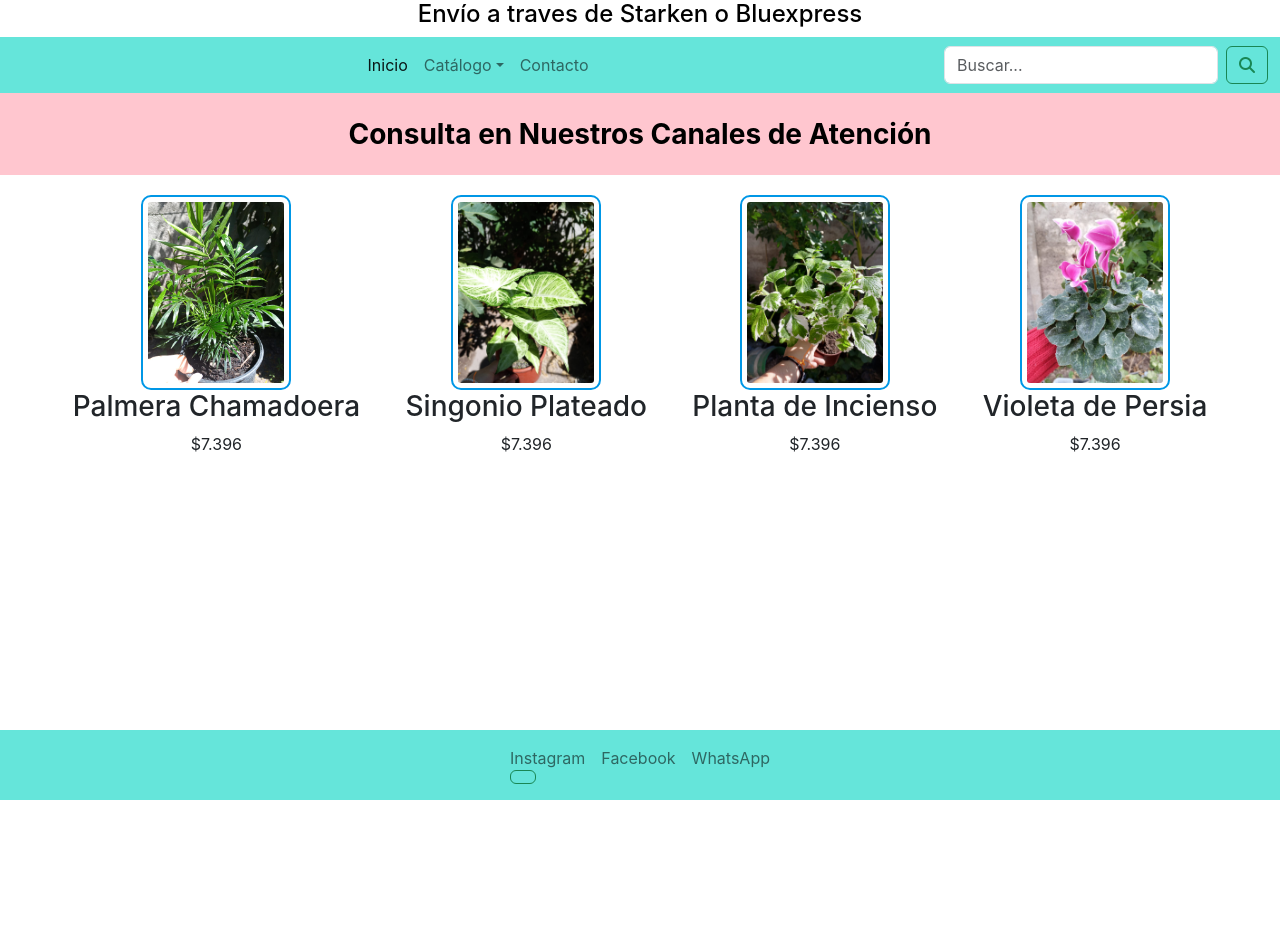
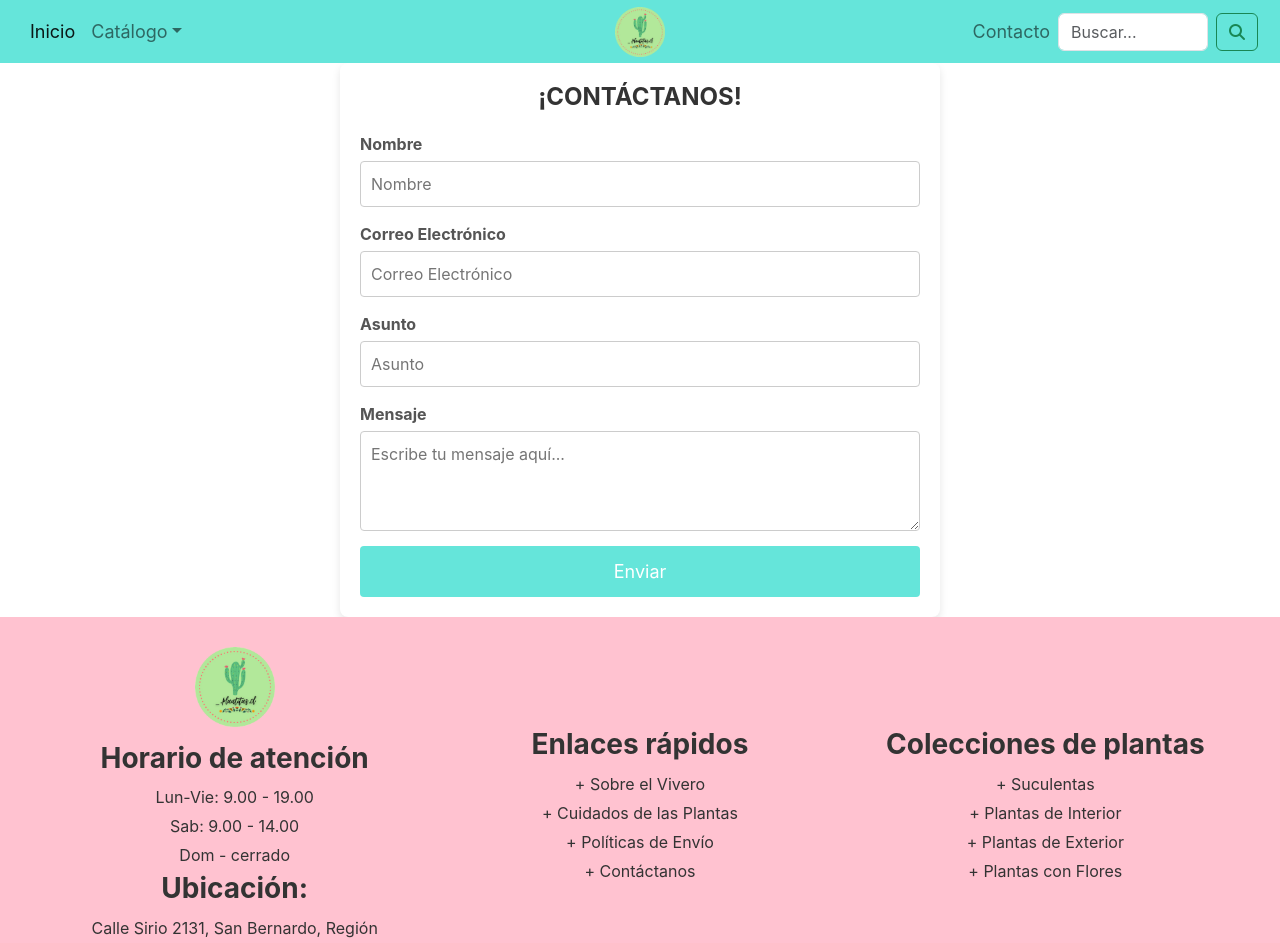
Before and after one commit to talicumivm/taller1, a React (Create React App) app: page /contacto in a window 1280 px wide. Shown: the top 943 px of the page. Before the commit the page ends 800 px from the top, so only its background shows below. Built offline with nearby package versions, Linux system fonts and the light colour scheme.

Commit message:
Creacion de formulario de contacto, hoja de estilos de footer y contact form ademas de modificacion en la nav.css

```diff
--- a/src/App.js
+++ b/src/App.js
@@ -1,6 +1,7 @@
 import { Routes, Route } from "react-router-dom";
 import Nav from "./components/Nav";
 import Footer from "./components/Footer";
+import ContactForm from "./components/ContactForm"; // Importa el componente ContactForm
 import '@fortawesome/fontawesome-free/css/all.min.css';
 import './App.css';
 import producto1 from './assets/imagenes/producto1.jpg';
@@ -8,13 +9,15 @@ import producto2 from './assets/imagenes/producto5.jpg';
 import producto3 from './assets/imagenes/producto3.jpg';
 import producto4 from './assets/imagenes/producto4.jpg';
 
-
-
 function App() {
   return (
     <div>
+      <Nav/>
+
+      <Routes>
+        <Route path="/" element={
+          <>
             <h4>Envío a traves de Starken o Bluexpress</h4>
-      <Nav/>
 
             {/* Título y sección de consulta */}
             <div className="consulta">
@@ -25,32 +28,32 @@ function App() {
             <div className="productos">
               <div className="producto">
                 <img src={producto1} alt="Producto 1" className="producto-imagen" />
-
                 <h3>Palmera Chamadoera</h3>
                 <p>$7.396</p>
               </div>
 
               <div className="producto">
                 <img src={producto2} alt="Producto 5" className="producto-imagen" />
-
                 <h3>Singonio Plateado</h3>
                 <p>$7.396</p>
               </div>
 
               <div className="producto">
                 <img src={producto3} alt="Producto 3" className="producto-imagen" />
-
                 <h3>Planta de Incienso</h3>
                 <p>$7.396</p>
               </div>
 
               <div className="producto">
                 <img src={producto4} alt="Producto 4" className="producto-imagen" />
-
                 <h3>Violeta de Persia</h3>
                 <p>$7.396</p>
               </div>
             </div>
+          </>
+        }/>
+        <Route path="/contacto" element={<ContactForm />} /> {/* Ruta al formulario de contacto */}
+      </Routes>
 
       <Footer/>
     </div>
--- /dev/null
+++ b/src/components/ContactForm.js
@@ -0,0 +1,31 @@
+import React from 'react';
+import '../contactForm.css'; // Asegúrate de crear y enlazar este archivo CSS
+
+const ContactForm = () => {
+  return (
+    <div className="contact-form-container">
+      <h2>¡CONTÁCTANOS!</h2>
+      <form className="contact-form">
+        <div className="form-group">
+          <label>Nombre</label>
+          <input type="text" placeholder="Nombre" required />
+        </div>
+        <div className="form-group">
+          <label>Correo Electrónico</label>
+          <input type="email" placeholder="Correo Electrónico" required />
+        </div>
+        <div className="form-group">
+          <label>Asunto</label>
+          <input type="text" placeholder="Asunto" required />
+        </div>
+        <div className="form-group">
+          <label>Mensaje</label>
+          <textarea placeholder="Escribe tu mensaje aquí..." required></textarea>
+        </div>
+        <button type="submit" className="submit-button">Enviar</button>
+      </form>
+    </div>
+  );
+};
+
+export default ContactForm;
--- a/src/components/Footer.js
+++ b/src/components/Footer.js
@@ -1,43 +1,68 @@
 import React from 'react';
+import '../footer.css'; // Asegúrate de que el archivo CSS esté correctamente enlazado
 
 const Footer = () => {
   return (
-    <footer
-      className="navbar navbar-expand-lg navbar-light"
-      style={{
-        backgroundColor: '#65E5DA',
-        position: 'fixed',
-        bottom: 0,
-        left: 0,
-        width: '100%',
-        textAlign: 'center',
-      }}
-    >
-      <div className="container-fluid">
-        <div className="collapse navbar-collapse" id="navbarNav">
-          <ul className="navbar-nav mx-auto mb-2 mb-lg-0">
-            <li className="nav-item">
-              <a className="nav-link" href="#">
+    <footer className="custom-footer">
+      <div className="footer-content container-fluid">
+        {/* Logo y Horario */}
+        <div className="footer-section">
+          <img src={require('../assets/imagenes/logo.png')} alt="Logo" className="footer-logo" />
+          <h3>Horario de atención</h3>
+          <p>Lun-Vie: 9.00 - 19.00</p>
+          <p>Sab: 9.00 - 14.00</p>
+          <p>Dom - cerrado</p>
+          <h3>Ubicación:</h3>
+          <p>Calle Sirio 2131, San Bernardo, Región Metropolitana</p>
+        </div>
+
+        {/* Enlaces Rápidos */}
+        <div className="footer-section">
+          <h3>Enlaces rápidos</h3>
+          <ul>
+            <li><a href="#about">+ Sobre el Vivero</a></li>
+            <li><a href="#plant-care">+ Cuidados de las Plantas</a></li>
+            <li><a href="#delivery-policy">+ Políticas de Envío</a></li>
+            <li><a href="#contact">+ Contáctanos</a></li>
+          </ul>
+        </div>
+
+        {/* Colecciones de Plantas */}
+        <div className="footer-section">
+          <h3>Colecciones de plantas</h3>
+          <ul>
+            <li><a href="#succulents">+ Suculentas</a></li>
+            <li><a href="#indoor-plants">+ Plantas de Interior</a></li>
+            <li><a href="#outdoor-plants">+ Plantas de Exterior</a></li>
+            <li><a href="#flowering-plants">+ Plantas con Flores</a></li>
+          </ul>
+        </div>
+      </div>
+
+      {/* Redes Sociales */}
+      <div className="footer-social">
+        <ul>
+          <li>
+            <a href="https://www.instagram.com/_.plantitas.cl?utm_source=ig_web_button_share_sheet&igsh=ZDNlZDc0MzIxNw==" className="social-link" target="_blank" rel="noopener noreferrer">
               Instagram
-                <form className="d-flex" role="search">
-                  <button className="btn btn-outline-success" type="submit">
-                    <i className="bi bi-instagram"></i> {/* Ícono de Instagram  */}
-                  </button>
-                </form>
             </a>
           </li>
-            <li className="nav-item">
-              <a className="nav-link" href="#">
+          <li>
+            <a href="https://web.facebook.com/profile.php?id=61551609270206&locale=es_LA" className="social-link" target="_blank" rel="noopener noreferrer">
               Facebook
             </a>
           </li>
-            <li className="nav-item">
-              <a className="nav-link" href="#">
+          <li>
+            <a href="https://wa.me/message/PKQTA47VQUEAF1" className="social-link" target="_blank" rel="noopener noreferrer">
               WhatsApp
             </a>
           </li>
         </ul>
       </div>
+
+      {/* Copyright */}
+      <div className="footer-bottom">
+        <p>© 2024, Plantitas | Website Design by PKM Web Solution</p>
       </div>
     </footer>
   );
--- a/src/components/Nav.js
+++ b/src/components/Nav.js
@@ -1,18 +1,17 @@
-import React from 'react';
-
+import React, { useState } from 'react';
+import { Link } from 'react-router-dom'; // Importa Link de react-router-dom para navegación interna
+import '../nav.css';
 
 const Nav = () => {
+  const [isDropdownOpen, setIsDropdownOpen] = useState(false);
+
+  const toggleDropdown = () => {
+    setIsDropdownOpen(!isDropdownOpen);
+  };
+
   return (
-    <nav className="navbar navbar-expand-lg navbar-light" style={{ backgroundColor: '#65E5DA' }}>
+    <nav className="navbar navbar-expand-lg navbar-light custom-navbar">
       <div className="container-fluid">
-        {/* Logo */}
-        {/*
-        <a className="navbar-brand" href="#">
-          <img src={logo} alt="Logo" width="50" height="50" className="d-inline-block align-text-top" />
-          Nopales
-        </a>
-        */}
-
         <button
           className="navbar-toggler"
           type="button"
@@ -26,48 +25,69 @@ const Nav = () => {
         </button>
 
         <div className="collapse navbar-collapse" id="navbarNav">
-          <ul className="navbar-nav mx-auto mb-2 mb-lg-0">
+          {/* Enlaces de Navegación Izquierda */}
+          <div className="navbar-left">
+            <ul className="navbar-nav">
               <li className="nav-item">
-              <a className="nav-link active" aria-current="page" href="#">
+                <Link className="nav-link active" aria-current="page" to="/">
                   Inicio
-              </a>
+                </Link>
               </li>
 
-            {/* Menú Desplegable para Catálogo */}
+              {/* Menú Desplegable de Catálogo */}
               <li className="nav-item dropdown">
                 <a
                   className="nav-link dropdown-toggle"
                   href="#"
                   id="catalogoDropdown"
                   role="button"
-                data-bs-toggle="dropdown"
-                aria-expanded="false"
+                  aria-expanded={isDropdownOpen}
+                  onClick={toggleDropdown}
                 >
                   Catálogo
                 </a>
-              <ul className="dropdown-menu" aria-labelledby="catalogoDropdown">
+
+                {/* Muestra el menú si `isDropdownOpen` es true */}
+                {isDropdownOpen && (
+                  <ul className="dropdown-menu show horizontal-menu" aria-labelledby="catalogoDropdown">
                     <li><a className="dropdown-item" href="#interior">Plantas de Interior</a></li>
                     <li><a className="dropdown-item" href="#exterior">Plantas de Exterior</a></li>
                     <li><a className="dropdown-item" href="#enredaderas">Enredaderas</a></li>
                     <li><a className="dropdown-item" href="#suculentas">Suculentas</a></li>
+                    <li><a className="dropdown-item" href="#articulos">Artículos de Jardinería</a></li>
+                    <li><a className="dropdown-item" href="#ofertas">Ofertas</a></li>
                   </ul>
-            </li>
-
-            <li className="nav-item">
-              <a className="nav-link" href="#">
-                Contacto
-              </a>
+                )}
               </li>
             </ul>
+          </div>
+
+          {/* Enlace del Logo Centrado */}
+          <div className="navbar-center">
+            <Link to="/" className="navbar-logo">
+              <img src={require('../assets/imagenes/logo.png')} alt="Logo" className="logo-image" />
+            </Link>
+          </div>
+
+          {/* Enlaces de Navegación Derecha */}
+          <div className="navbar-right">
+            <ul className="navbar-nav">
+              <li className="nav-item">
+                <Link className="nav-link" to="/contacto"> {/* Ajuste para redirigir al formulario de contacto */}
+                  Contacto
+                </Link>
+              </li>
+            </ul>
+          </div>
+        </div>
 
         {/* Barra de búsqueda */}
-          <form className="d-flex justify-content-start" role="search">
+        <form className="d-flex justify-content-start search-bar" role="search">
           <input className="form-control me-2" type="search" placeholder="Buscar..." aria-label="Search" />
           <button className="btn btn-outline-success" type="submit">
-              <i className="fas fa-search"></i> {/* Ícono de lupa */}
+            <i className="fas fa-search"></i>
           </button>
         </form>
-        </div>
       </div>
     </nav>
   );
--- /dev/null
+++ b/src/contactForm.css
@@ -0,0 +1,69 @@
+.contact-form-container {
+    width: 100%;
+    max-width: 600px;
+    margin: 0 auto;
+    padding: 20px;
+    background-color: #fff;
+    border-radius: 8px;
+    box-shadow: 0 4px 8px rgba(0, 0, 0, 0.1);
+    text-align: center;
+  }
+
+  .contact-form-container h2 {
+    font-size: 24px;
+    font-weight: bold;
+    color: #333;
+    margin-bottom: 20px;
+  }
+
+  .contact-form {
+    display: flex;
+    flex-direction: column;
+    gap: 15px;
+  }
+
+  .form-group {
+    display: flex;
+    flex-direction: column;
+    text-align: left;
+  }
+
+  .form-group label {
+    font-weight: bold;
+    color: #555;
+    margin-bottom: 5px;
+  }
+
+  .form-group input,
+  .form-group textarea {
+    padding: 10px;
+    border: 1px solid #ccc;
+    border-radius: 4px;
+    font-size: 16px;
+  }
+
+  .form-group input:focus,
+  .form-group textarea:focus {
+    border-color: #65E5DA;
+    outline: none;
+  }
+
+  textarea {
+    resize: vertical;
+    min-height: 100px;
+  }
+
+  .submit-button {
+    padding: 12px 20px;
+    background-color: #65E5DA;
+    color: #fff;
+    font-size: 18px;
+    border: none;
+    border-radius: 4px;
+    cursor: pointer;
+    transition: background-color 0.3s;
+  }
+
+  .submit-button:hover {
+    background-color: #51c2b0;
+  }
--- /dev/null
+++ b/src/footer.css
@@ -0,0 +1,83 @@
+.custom-footer {
+    background-color: #ffc2d0;
+    padding: 30px;
+    color: #333;
+    text-align: center;
+  }
+
+  .footer-content {
+    display: flex;
+    flex-wrap: wrap;
+    justify-content: space-around;
+    margin-bottom: 20px;
+    gap: 20px;
+  }
+
+  .footer-section {
+    flex: 1;
+    min-width: 200px;
+  }
+
+  .footer-logo {
+    width: 80px;
+    height: auto;
+    margin-bottom: 15px;
+  }
+
+  .footer-section h3 {
+    font-weight: bold;
+    color: #333;
+    margin-bottom: 10px;
+  }
+
+  .footer-section p,
+  .footer-section ul {
+    margin: 5px 0;
+    color: #333;
+  }
+
+  .footer-section ul {
+    list-style: none;
+    padding: 0;
+  }
+
+  .footer-section ul li {
+    margin-bottom: 5px;
+  }
+
+  .footer-section ul li a {
+    text-decoration: none;
+    color: #333;
+  }
+
+  .footer-section ul li a:hover {
+    color: #65E5DA;
+  }
+
+  .footer-social {
+    margin-top: 20px;
+  }
+
+  .footer-social ul {
+    list-style: none;
+    display: flex;
+    gap: 15px;
+    justify-content: center;
+    padding: 0;
+  }
+
+  .footer-social .social-link {
+    color: #333;
+    text-decoration: none;
+  }
+
+  .footer-social .social-link:hover {
+    color: #65E5DA;
+  }
+
+  .footer-bottom {
+    border-top: 1px solid #ddd;
+    padding-top: 10px;
+    font-size: 14px;
+    color: #333;
+  }
--- a/src/nav.css
+++ b/src/nav.css
@@ -1,66 +1,115 @@
-/* Nav.css */
-
 /* Estilos generales para la barra de navegación */
-.navbar {
+.custom-navbar {
     display: flex;
     align-items: center;
-    gap: 20px;
+    background-color: #65E5DA;
     padding: 10px;
-    background-color: #65E5DA !important; /* Color de fondo */
   }
 
-  /* Estilo de los enlaces de la navegación */
+  /* Contenedor para centrar el logo y los enlaces */
+  .container-fluid {
+    display: flex;
+    align-items: center;
+    justify-content: center;
+    position: relative;
+  }
+
+  /* Enlaces de navegación a la izquierda */
+  .navbar-left {
+    display: flex;
+    align-items: center;
+    gap: 15px;
+    margin-right: auto;
+  }
+
+  /* Enlaces de navegación a la derecha */
+  .navbar-right {
+    display: flex;
+    align-items: center;
+    gap: 15px;
+    margin-left: auto;
+  }
+
+  /* Logo centrado */
+  .navbar-center {
+    position: absolute;
+    left: 50%;
+    transform: translateX(-50%);
+    display: flex;
+    align-items: center;
+    justify-content: center;
+  }
+
+  /* Estilo del logo */
+  .logo-image {
+    height: 50px;
+    width: auto;
+  }
+
+  /* Barra de búsqueda alineada a la derecha */
+  .search-bar {
+    display: flex;
+    align-items: center;
+    max-width: 200px;
+  }
+
+  /* Estilos de los enlaces de navegación */
   .nav-link {
-    text-decoration: none;
     color: white;
     font-size: 18px;
+    text-decoration: none;
   }
 
-  /* Menú desplegable de Bootstrap */
+  .nav-link:hover {
+    color: #ffc2d0;
+  }
+
+  /* Menú desplegable */
   .dropdown {
     position: relative;
   }
 
-  /* Estilo para el botón del menú desplegable */
-  .dropdown-button {
-    background-color: #00c2b2;
-    border: none;
-    color: white;
-    font-size: 18px;
-    cursor: pointer;
-  }
-
-  /* Estilos del contenido del menú desplegable personalizado */
-  .dropdown-content {
+  /* Menú desplegable horizontal */
+  .dropdown-menu {
     position: absolute;
     top: 100%;
     left: 0;
-    background-color: #fff;
-    border: 1px solid #ccc;
+    display: flex; /* Mantener horizontal */
+    flex-direction: row; /* Asegura la disposición horizontal */
+    background-color: #65E5DA;
+    border: none;
+    border-radius: 8px;
     box-shadow: 0 4px 8px rgba(0, 0, 0, 0.1);
     padding: 10px;
-    border-radius: 8px;
+    gap: 10px;
     z-index: 1000;
   }
 
   /* Estilos para los elementos individuales en el menú desplegable */
   .dropdown-item {
-    display: block;
-    padding: 8px;
+    color: white;
+    font-size: 16px;
+    padding: 8px 12px;
     text-decoration: none;
-    color: #333;
-    font-size: 16px;
+    border-radius: 4px;
+    white-space: nowrap; /* Evita el salto de línea */
   }
 
-  /* Efecto hover para los elementos en el menú desplegable */
   .dropdown-item:hover {
-    background-color: #ffc2d0; /* Color al pasar el cursor por encima */
-    border-radius: 4px;
+    background-color: #ffc2d0;
+    color: #333;
   }
 
-  /* Estilo adicional para el menú desplegable de Bootstrap */
-  .dropdown-menu {
-    background-color: #fff; /* Fondo del menú */
-    border-radius: 8px; /* Bordes redondeados */
-    box-shadow: 0 4px 8px rgba(0, 0, 0, 0.1); /* Sombra */
+  /* Responsividad: Cambia el menú a disposición vertical en pantallas pequeñas */
+  @media (max-width: 768px) {
+    .dropdown-menu {
+      flex-direction: column !important; /* Cambia a vertical en pantallas pequeñas */
+      width: 100%; /* Ocupa todo el ancho en móvil */
+      left: 0; /* Alineación en el borde izquierdo */
+    }
   }
+
+  /* Ajustes del botón de la barra de navegación en móviles */
+  .navbar-toggler {
+    background-color: white;
+  }
```
Lines whose indentation alone changed are shown as unchanged.
